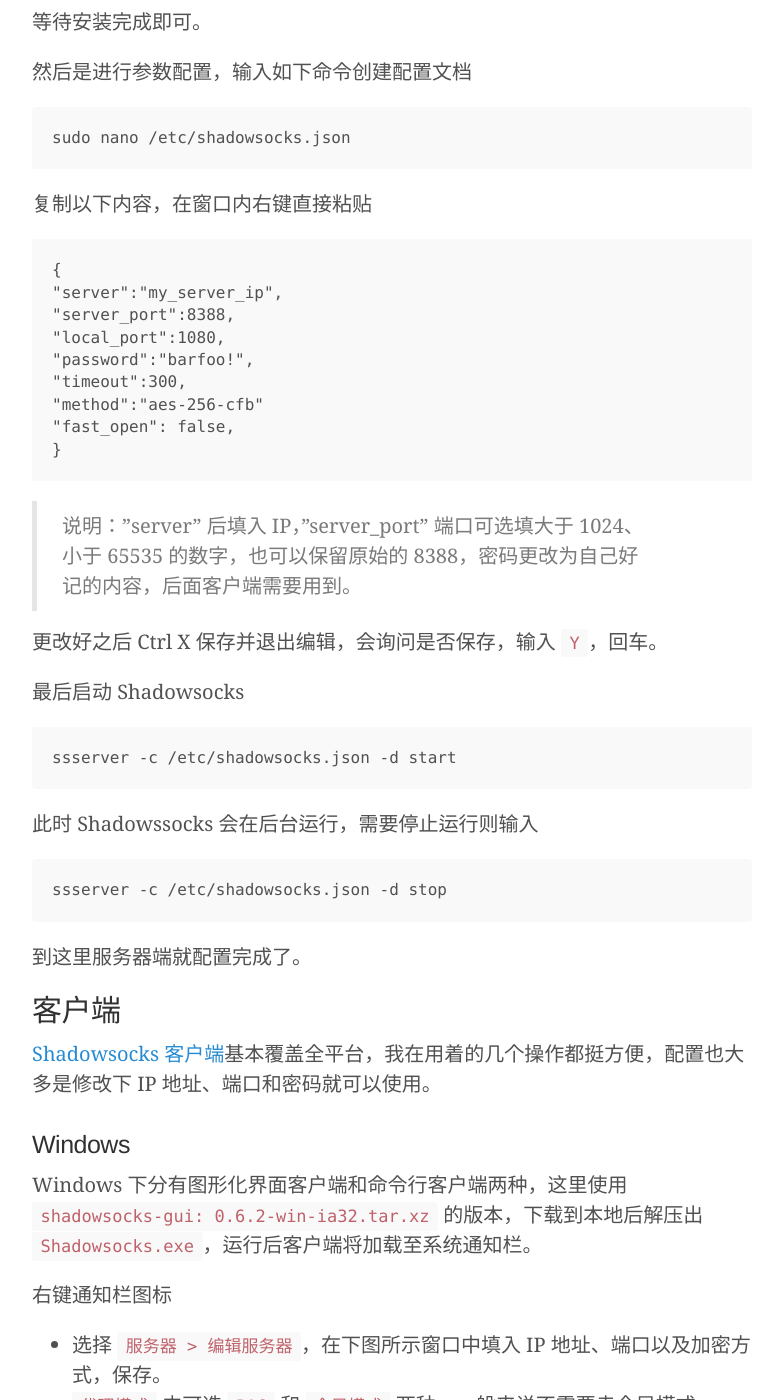
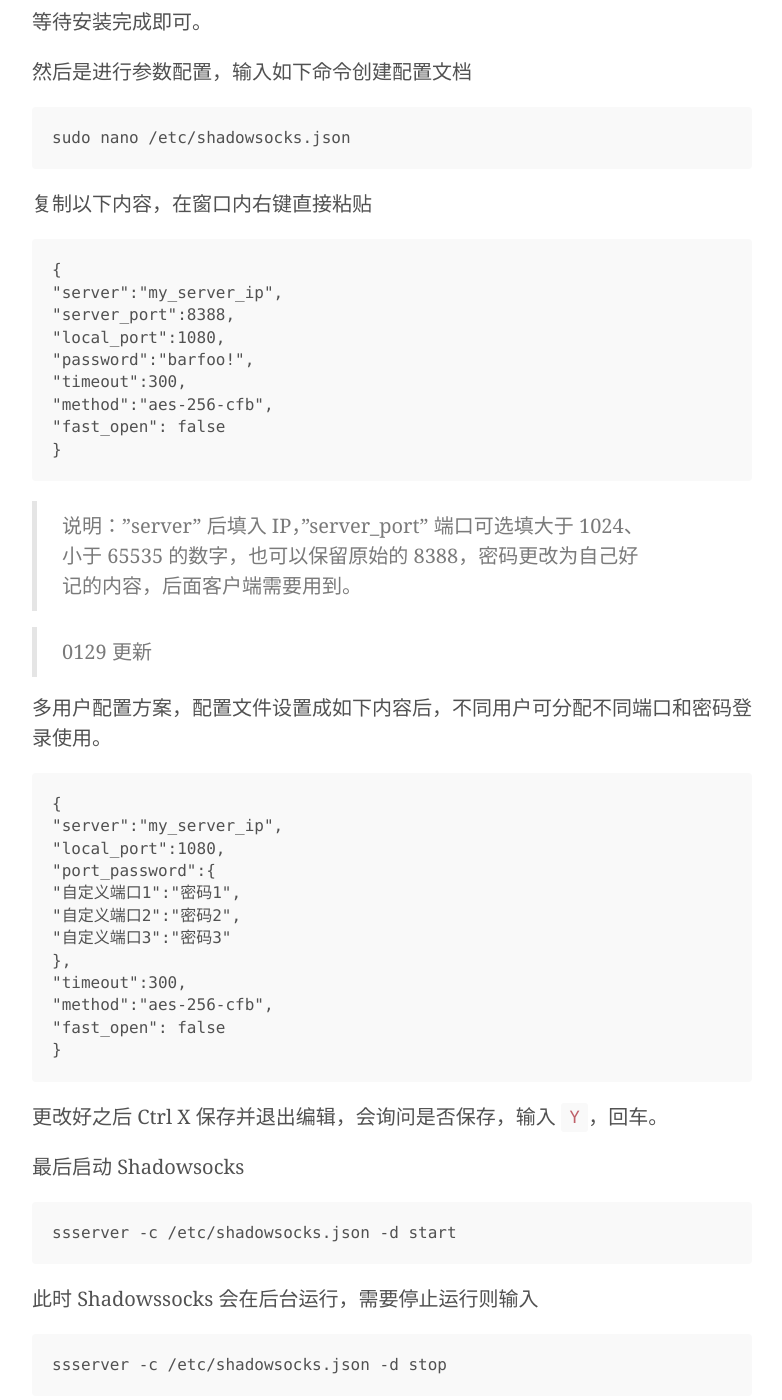
Before and after one commit to yishan/lysh, a Jekyll site: the page built from _posts/2015-01-24-install-shadowsocks.md, in a window 1280 px wide and 1400 px high, scrolled down 5161 px. Shown: the whole window, without its empty margins (248-1030 px from the left). Built offline with Jekyll 4.4.1, drawn with Linux system fonts in a browser that asks for light colours; Markdown is read by kramdown in place of the engine named in the settings; comment, search, counter and statistics services are not loaded.

Commit message:
修正文章

```diff
--- /dev/null
+++ b/_includes/custom/google_analytics.html
@@ -0,0 +1,16 @@
+<script>
+    (function (i, s, o, g, r, a, m) {
+        i['GoogleAnalyticsObject'] = r;
+        i[r] = i[r] || function () {
+            (i[r].q = i[r].q || []).push(arguments)
+        }, i[r].l = 1 * new Date();
+        a = s.createElement(o),
+            m = s.getElementsByTagName(o)[0];
+        a.async = 1;
+        a.src = g;
+        m.parentNode.insertBefore(a, m)
+    })(window, document, 'script', '//www.google-analytics.com/analytics.js', 'ga');
+
+    ga('create', 'UA-195500-3', 'auto');
+    ga('send', 'pageview');
+</script>
--- a/_layouts/default.html
+++ b/_layouts/default.html
@@ -25,6 +25,8 @@
         {{ content }}
       </div>
 
+      {% include custom/google_analytics.html %}
+
       <div class="footer">
       {% include footer.html %}
       </div>
--- a/_posts/2015-01-24-install-shadowsocks.md
+++ b/_posts/2015-01-24-install-shadowsocks.md
@@ -108,11 +108,28 @@
     "local_port":1080,
     "password":"barfoo!",
     "timeout":300,
-    "method":"aes-256-cfb"
-    "fast_open": false,
+    "method":"aes-256-cfb",
+    "fast_open": false
     }
 
 >   说明："server" 后填入 IP，"server_port" 端口可选填大于 1024、小于 65535 的数字，也可以保留原始的 8388，密码更改为自己好记的内容，后面客户端需要用到。
+
+>   0129 更新
+
+多用户配置方案，配置文件设置成如下内容后，不同用户可分配不同端口和密码登录使用。
+
+    {
+    "server":"my_server_ip",
+    "local_port":1080,
+    "port_password":{
+    "自定义端口1":"密码1",
+    "自定义端口2":"密码2",
+    "自定义端口3":"密码3"
+    },
+    "timeout":300,
+    "method":"aes-256-cfb",
+    "fast_open": false
+    }
 
 更改好之后 Ctrl X 保存并退出编辑，会询问是否保存，输入 `Y`，回车。
 
```
